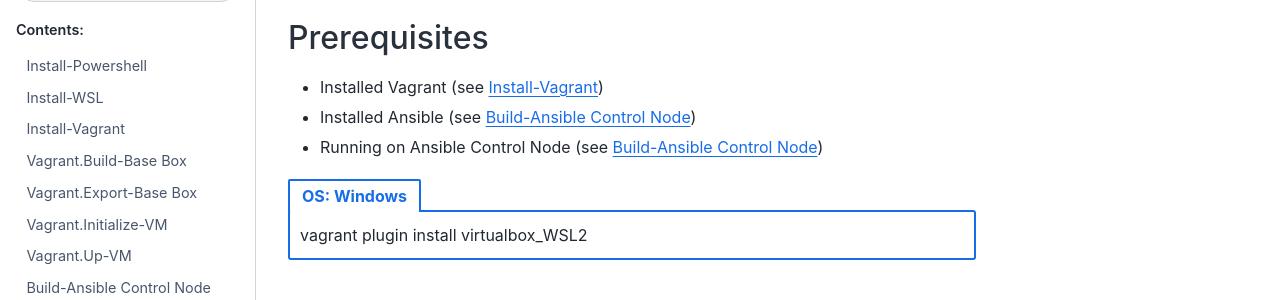
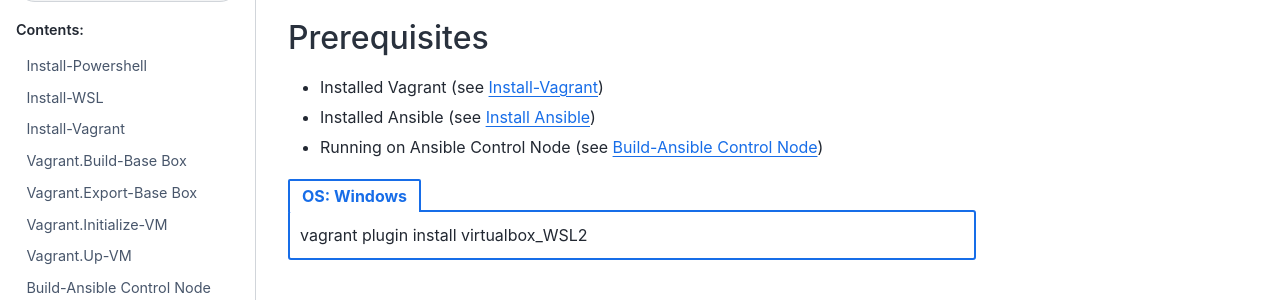
Before and after one commit to Liimurr/notes, a Sphinx documentation site: the page built from doc/Test-Ansible.rst, in a window 1280 px wide and 1383 px high. Shown: the part 142-442 px from the top of the window. Built offline with Sphinx 7.4.7 and the Sphinx Book theme 1.1.4, drawn with Linux system fonts in a browser that asks for light colours.

Commit message:
add link to Install-Ansible in Test-Ansible

```diff
--- a/doc/Build-Ansible Control Node.rst
+++ b/doc/Build-Ansible Control Node.rst
@@ -12,6 +12,9 @@ Prerequisites
 
 Procedure [1]_
 --------------
+
+.. _Install Ansible:
+
 Install Ansible
 +++++++++++++++
 .. tab-set::
--- a/doc/Test-Ansible.rst
+++ b/doc/Test-Ansible.rst
@@ -3,7 +3,7 @@ Test-Ansible
 Prerequisites
 -------------
 - Installed Vagrant (see :doc:`Install-Vagrant`)
-- Installed Ansible (see :doc:`Build-Ansible Control Node`)
+- Installed Ansible (see :ref:`Install Ansible`)
 - Running on Ansible Control Node (see :doc:`Build-Ansible Control Node`)
 
 .. tab-set::
```
